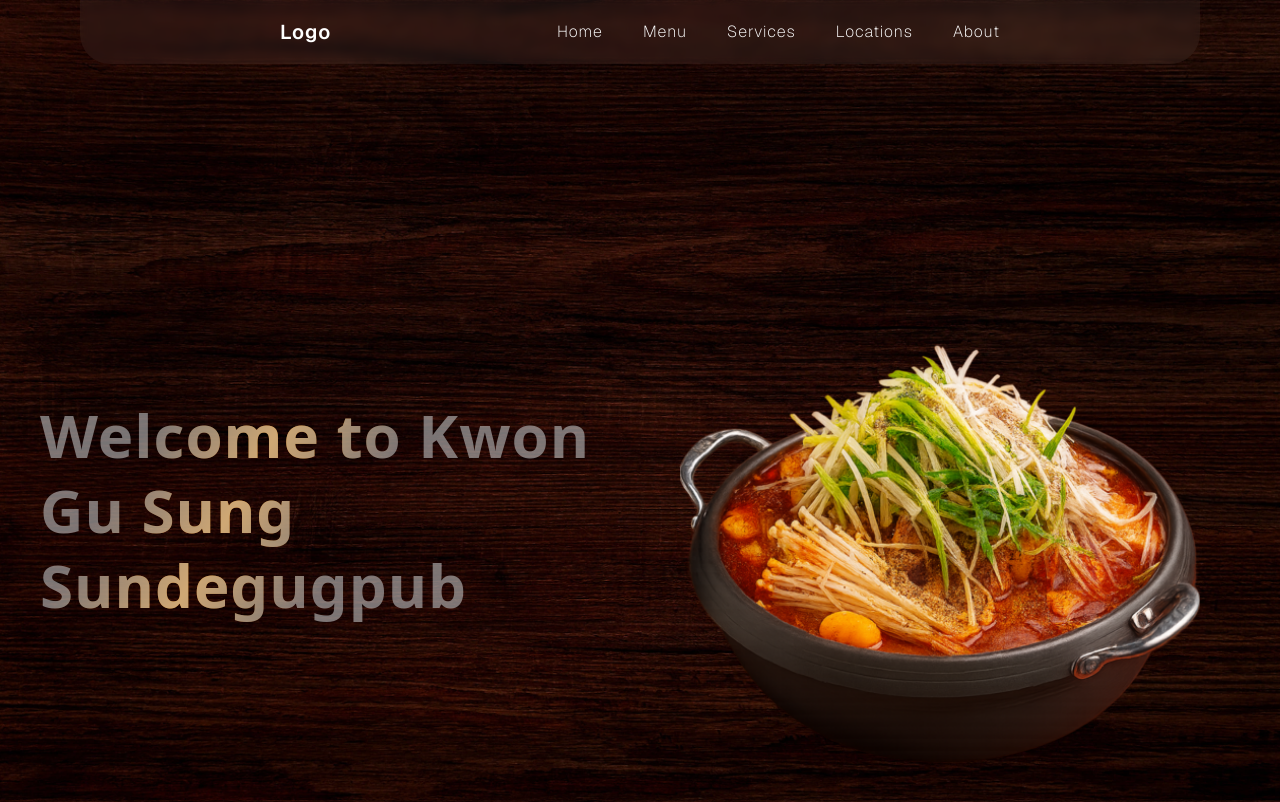
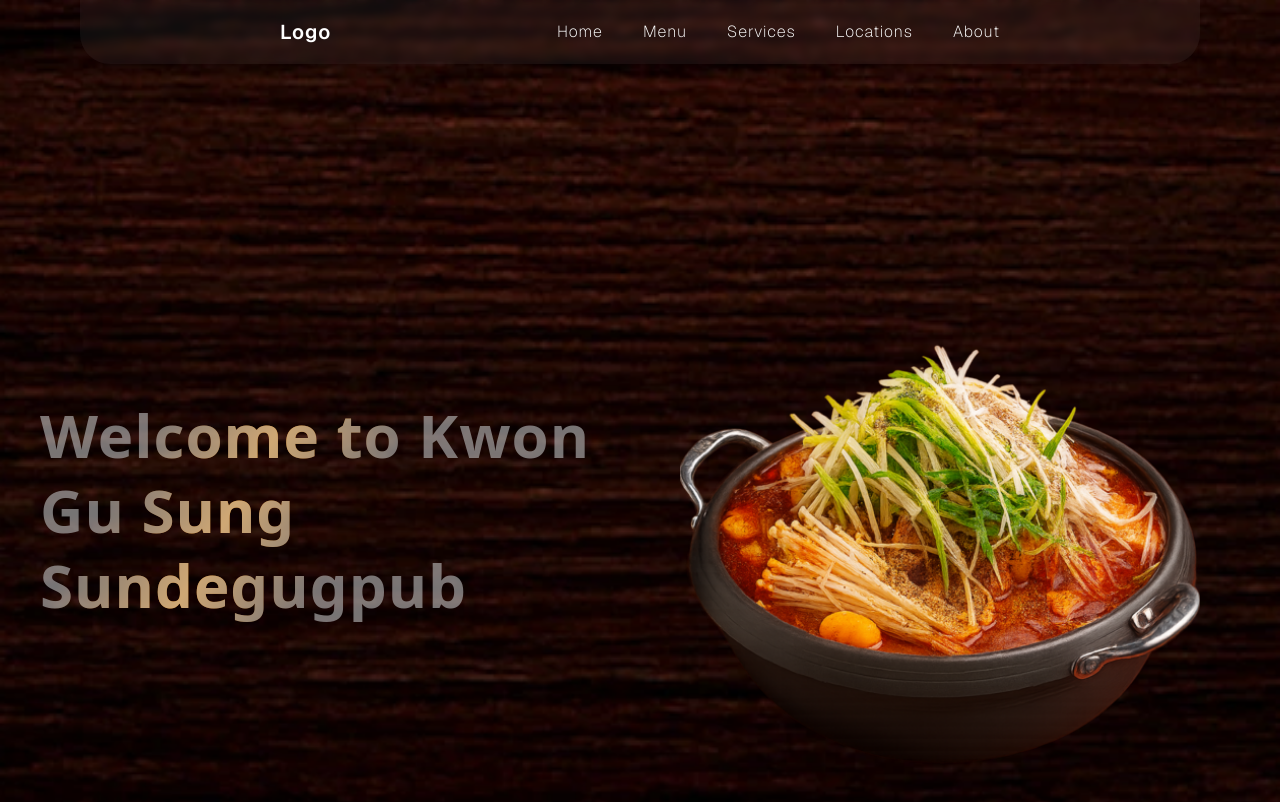
Before and after one commit to godless-developer/sundegug-v2, a Next.js app: page / in a window 1280 px wide. Shown: the top 802 px of the page. Built offline with nearby package versions, Linux system fonts and the light colour scheme.

Commit message:
bg resize 2

```diff
--- a/src/app/globals.css
+++ b/src/app/globals.css
@@ -52,7 +52,6 @@ body {
   background-size: cover;
   background-position: center;
   background-repeat: no-repeat;
-  background-attachment: fixed;
 }
 
 :root {
```
